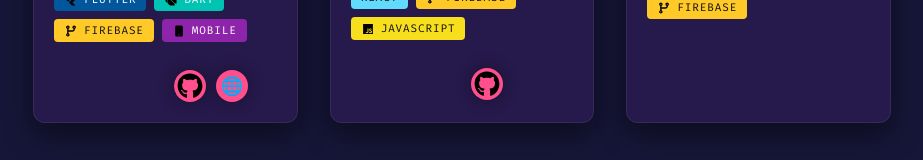
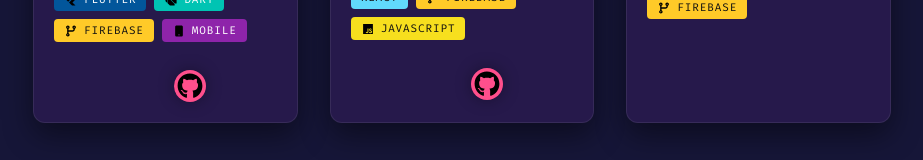
Before and after one commit to diegovalentini/portafolio, a React (Vite) app: page / in a window 1280 px wide. Shown: the part 3156-3316 px from the top of the page, without its empty margins (333-1256 px from the left). Built offline with nearby package versions, Linux system fonts and the light colour scheme.

Commit message:
Fix link demo

```diff
--- a/src/App.jsx
+++ b/src/App.jsx
@@ -34,7 +34,6 @@ const PROJECTS = [
     image: Eazul,
     tags: ["flutter", "dart", "firebase", "mobile"],
     github: "https://github.com/diegovalentini/estacionamiento-azul",
-    demo: "https://estacionamiento-azul.web.app/",
   },
   {
     id: "parkingdesk",
```
